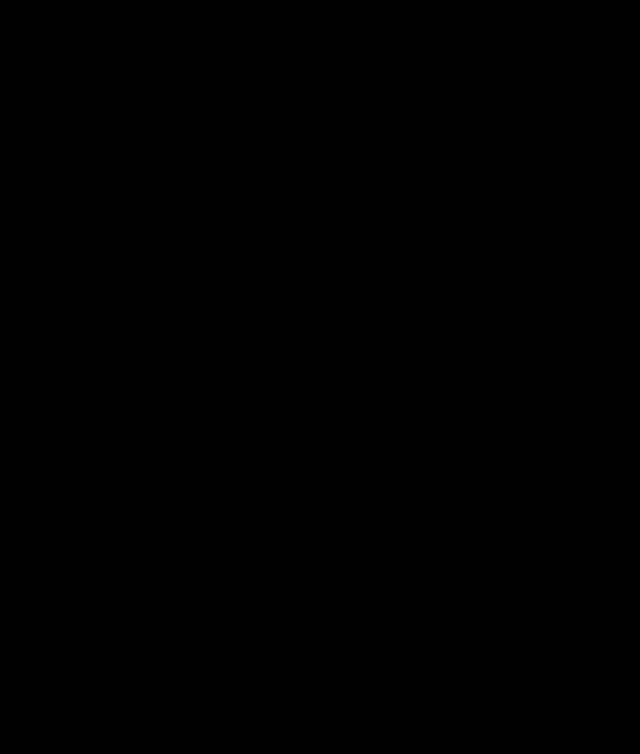
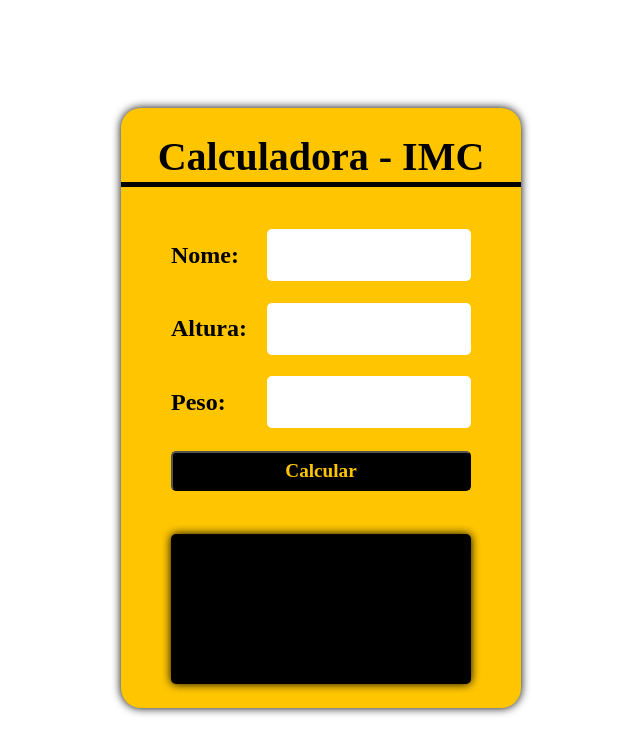
Before and after one commit to KinoDerToten/Calculadora-IMC-JavaScript, a plain HTML site: page index.html in a window 1280 px wide. Shown: the whole page, without its empty margins (327-967 px from the left). Drawn offline with Linux system fonts and the light colour scheme.

Commit message:
layout completo do aplicativo

```diff
--- a/index.html
+++ b/index.html
@@ -1,14 +1,32 @@
 <!DOCTYPE html>
-<html lang="pt-br">
-<head>
-	<meta charset="utf-8">
-	<title>To do list</title>
-	<link rel="stylesheet" type="text/css" href="style.css">
-</head>
-<body>
+<html lang="en">
+  <head>
+    <meta charset="UTF-8">
+    <meta name="viewport" content="width=device-width, initial-scale=1.0">
+    <title>IMC</title>
+    <link rel="stylesheet" href="style.css">
+  </head>
+  <body>
+    <main>
+      <div class="container">
+        <div class="title"> Calculadora - IMC </div>
+        <div class="input">
+            <label>Nome:</label>
+            <input type="text" id='nome'>
+        </div>
+        <div class="input">
+            <label>Altura:</label>
+            <input type="number" id='altura'>
+        </div>
+        <div class="input">
+            <label>Peso:</label>
+            <input type="number" id='peso'>
+        </div>
+        <button id='calcular'>Calcular</button>
 
-
-
-<script src="todolist.js"></script>
-</body>
+        <div class="result" id='resultado'></div>
+      </div>
+    </main>
+    <script src="./imc.js"></script>
+  </body>
 </html>
--- a/style.css
+++ b/style.css
@@ -1,15 +1,79 @@
-body{
-	background-color: #000000;
-}
+main{
+	display: flex;
+	width: 100vw;
+	height: 100vh;
+	justify-content: center;
+	align-items: center;
 
+  }
 
-.container{
-	background-color: #FFF;
-	height: 100px;
-	width: 750px;
-	margin: 50px auto;
-}
+  .container{
+	display: flex;
+	flex-direction: column;
+	background: rgb(255,198,0);
+	width: 400px;
+	height: 600px;
+	align-items: center;
+	justify-content: space-evenly;
+	border-radius: 20px;
+	box-shadow: 0 0 10px black;
+  }
 
-.tasks{
-	background: #ccc;
-}
+  .title{
+	display: flex;
+	justify-content: center;
+	align-items: center;
+	width: 100%;
+	height: 50px;
+	font: bold 2.5rem serif;
+	border-bottom: solid 5px black;
+	margin-bottom: 20px;
+  }
+
+  .input {
+	display: flex;
+	width: 300px;
+	height: 50px;
+	justify-content: space-between;
+	align-items: center;
+  }
+  .input input {
+	width: 200px;
+	height: 50px;
+	border-radius: 5px;
+	border:none;
+	outline: 0;
+	font: bold 1.5rem serif;
+	text-align: center;
+  }
+
+  .input label {
+	font: bold 1.5rem serif;
+  }
+
+  button{
+	width: 300px;
+	height: 40px;
+	font: bold 1.2rem serif;
+	background: #000;
+	color: rgb(255,198,0);
+	outline: none;
+	border-radius: 5px;
+	cursor: pointer;
+  }
+
+  .result{
+	display: flex;
+	margin-top: 20px;
+	align-items: center;
+	width: 300px;
+	height: 150px;
+	border-radius: 5px;
+	font: italic 1.5rem serif;
+	box-shadow: 0px 0px 10px black;
+	background: #000;
+	color: rgb(255,198,0);
+	padding: 20px;
+	box-sizing: border-box;
+	user-select: none;
+  }
```
Also changed, not shown: imc.js (added), todolist.js (deleted).
